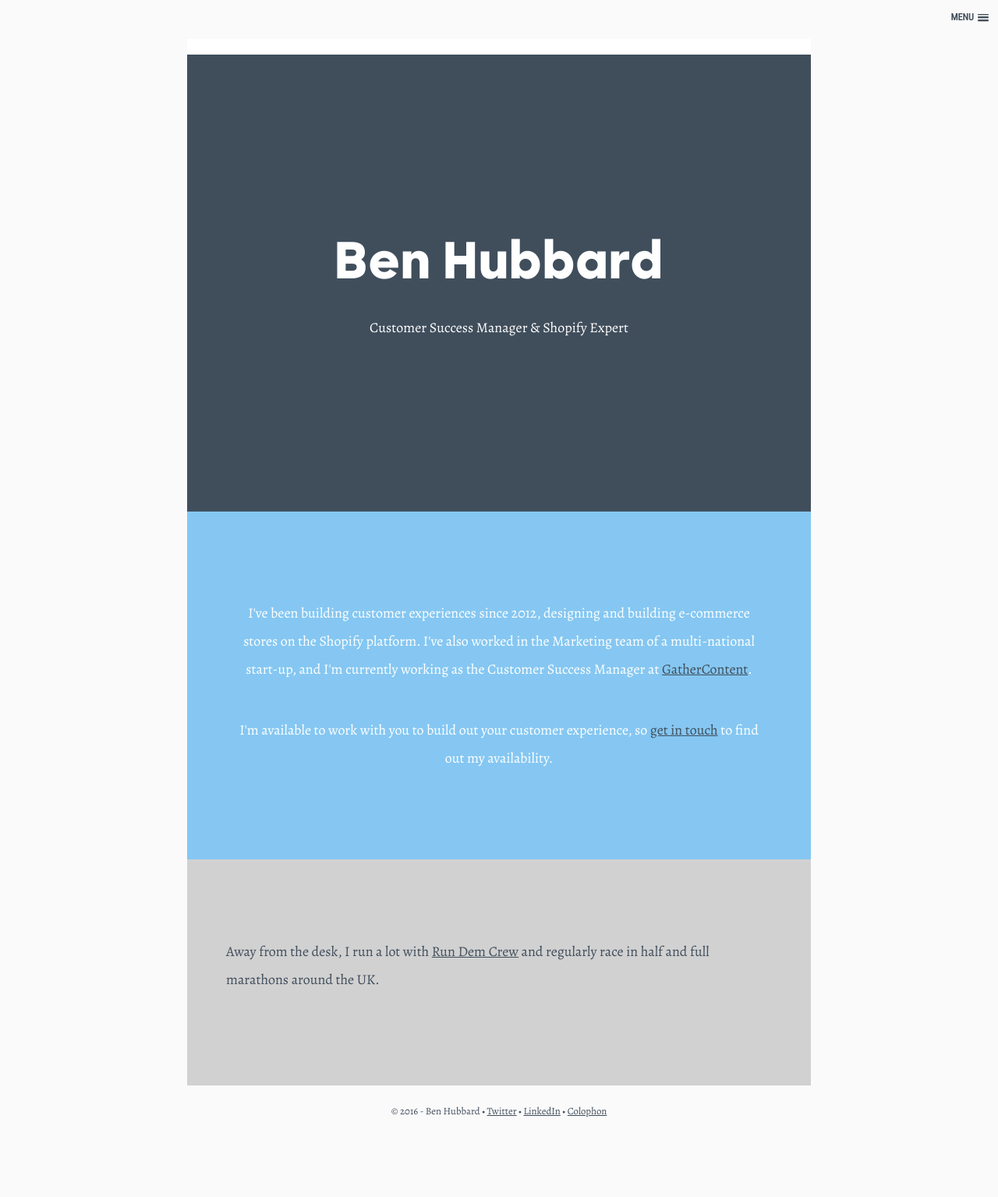
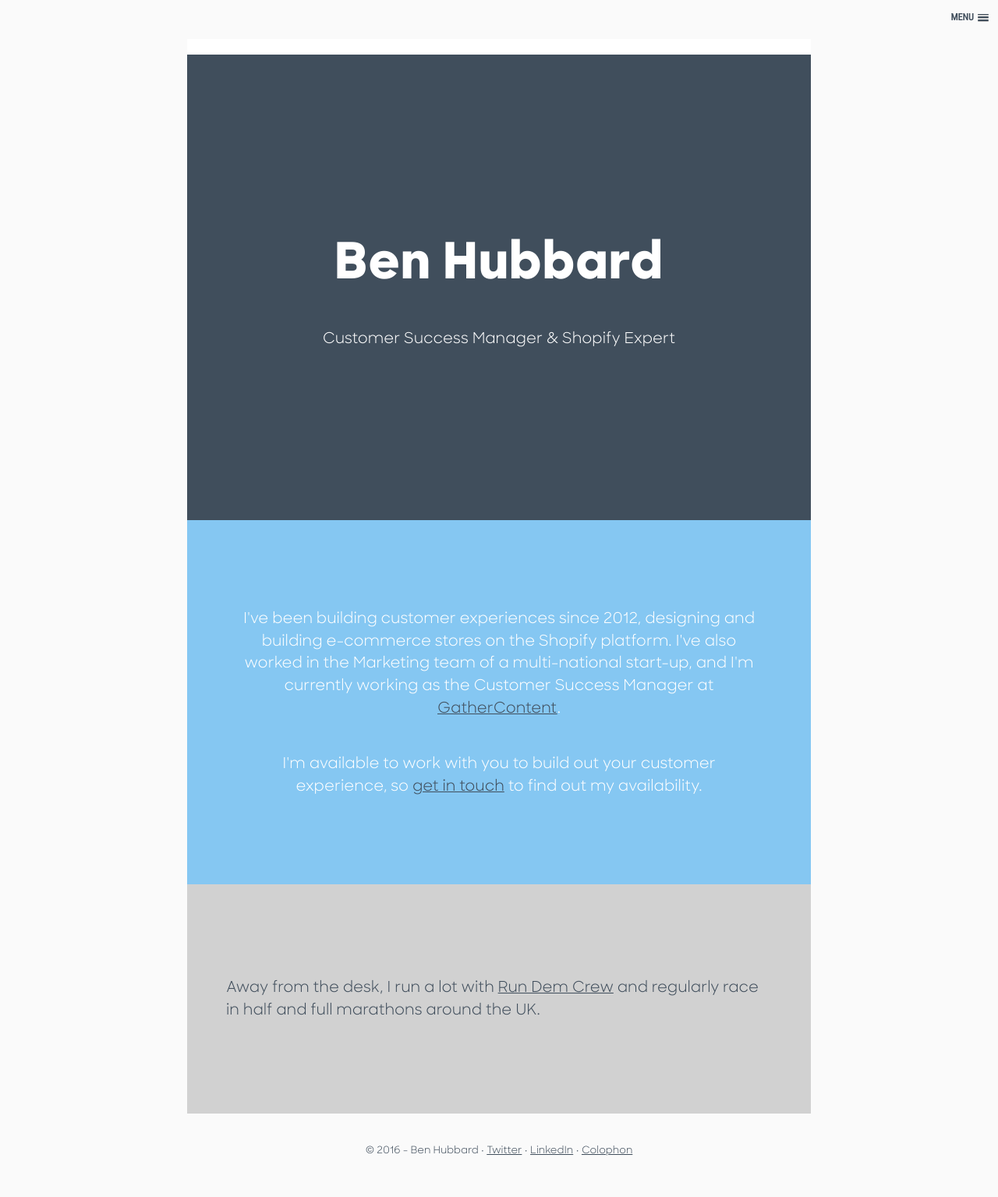
Before and after one commit to benhubbard434/benhubbard, a Jekyll site: the page built from index.html, in a window 1280 px wide. Shown: the whole page at 78% size. Built offline with Jekyll 4.4.1, drawn with Linux system fonts in a browser that asks for light colours; nearby versions of some CDN libraries; before the commit the page ends 1488 px from its top, so only the background shows below that.

Commit message:
Update app.css

```diff
--- a/assets/css/app.css
+++ b/assets/css/app.css
@@ -23,7 +23,7 @@ a,abbr,acronym,address,applet,article,aside,audio,b,big,blockquote,body,canvas,c
 			clear: both;
 		}
 		h1, h2 {
-			font-size: 4em;
+
 			font-family:SharpUnity,sans-serif;
 			margin-bottom: 18px;
 			color: #404e5c;
@@ -32,23 +32,26 @@ a,abbr,acronym,address,applet,article,aside,audio,b,big,blockquote,body,canvas,c
 			font-weight: 800;
 			letter-spacing: 1px;
 		}
+		h1 {font-size: 4em;}
+		h2 {font-size: 3em;}
 		h3{
-			font-size: 1em;
-			font-family: 'Roboto Condensed', sans-serif;
+			font-family:SharpUnity,sans-serif;
 			margin-bottom: 18px;
 			color: #404e5c;
 			line-height: 1.5;
 			padding-top: 18px;
-			text-transform: uppercase;
-			letter-spacing: 3px;
+			font-weight: 400;
+
+			font-size: 2.5em;
 		}
 		p {
-			font-size: 18px;
-			font-family: 'Alegreya', serif;
-			line-height: 2;
+			font-family:SharpUnity,sans-serif;
 			margin-bottom: 18px;
 			color: #404e5c;
-			font-weight: 400;
+			line-height: 1.5;
+			padding-top: 18px;
+			font-weight: 100;
+			font-size: 1.2em;
 		}
 
 		li {
```
